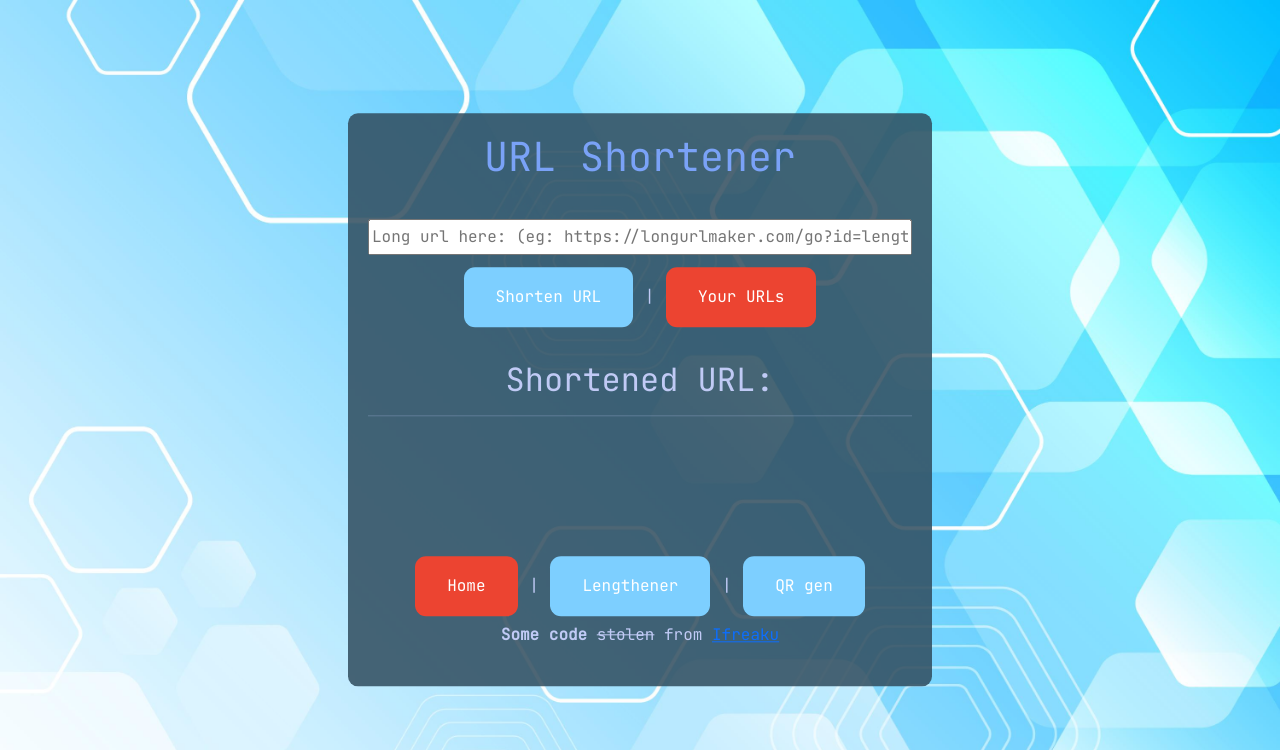
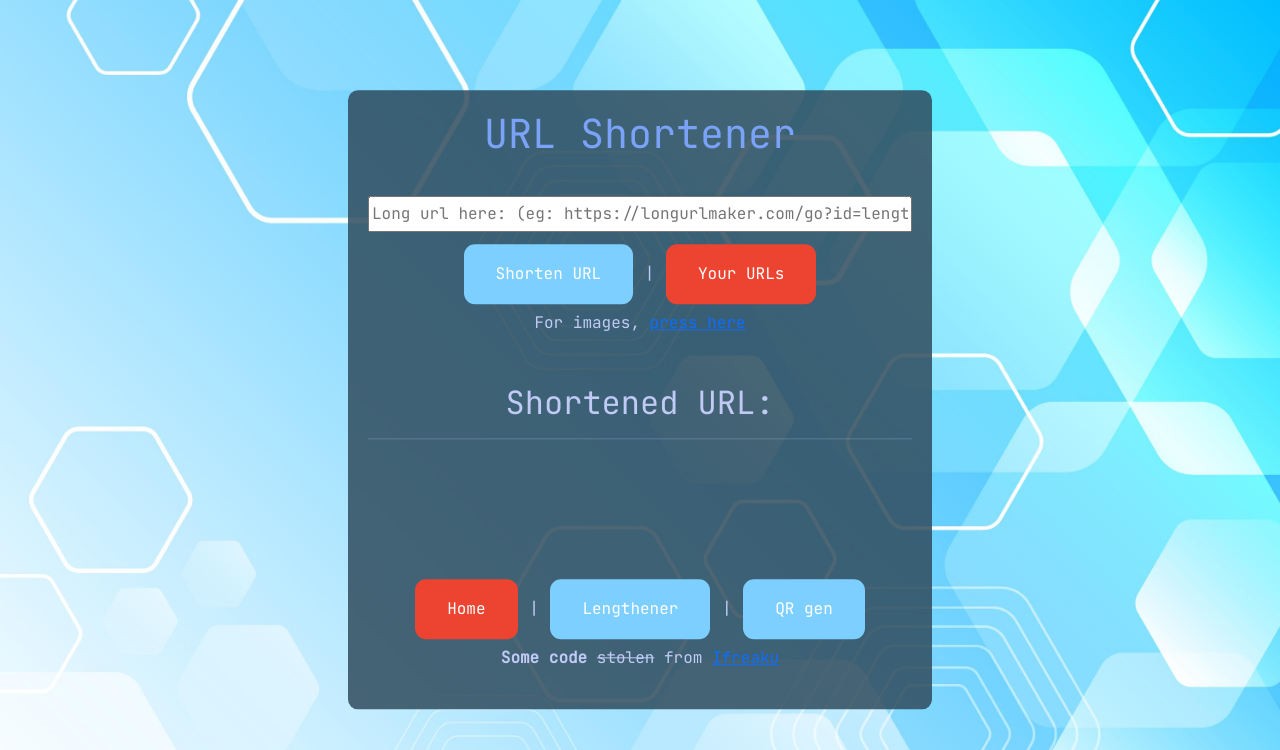
Before and after one commit to Raadsl/Personal-Website-PW, a Flask app: page /r in a window 1280 px wide. Shown: the top 750 px of the page. Run offline with Flask 2, Linux system fonts and the light colour scheme; some libraries are stand-ins or nearby versions.

Commit message:
added ad for CDN

```diff
--- a/templates/shortener/redirecthome.html
+++ b/templates/shortener/redirecthome.html
@@ -107,6 +107,7 @@ let short = async() => {
           <input type="url" size="50" class="form-label" id="urlBox" placeholder="Long url here: (eg: https://longurlmaker.com/go?id=lengthenedDecentURLShortenURLdeepstret"><br>
 
         <button class="button" style="cursor: pointer;" onclick="short();">Shorten URL</button> | <button onclick='window.open("/r/dash", "_self")' class='button red' id='copycat'>Your URLs</button>
+            <p>For images, <a href="https://i.rdsl.ga">press here</a></p>
           </center>
         <br>
         <h2 class="card-title" style="text-align: center;">Shortened URL:</h2>
```
